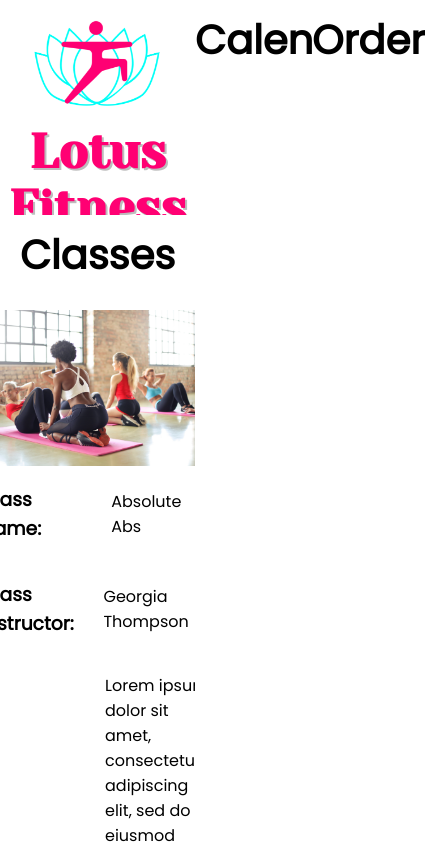
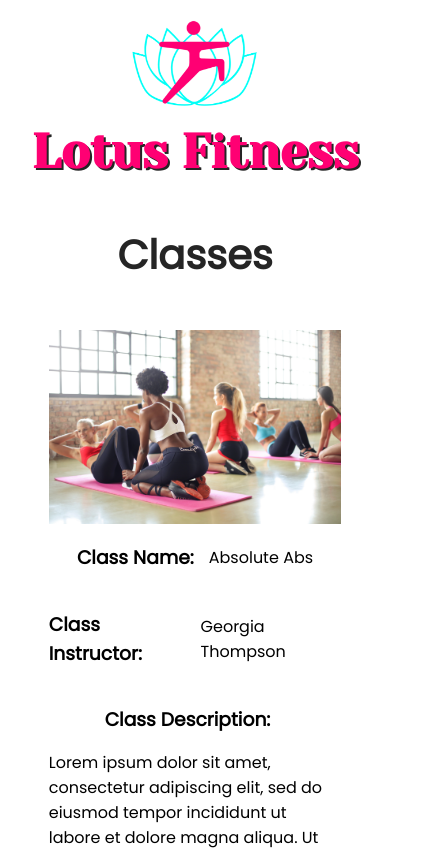
Before and after one commit to melanievillela/fitness, a React (Create React App) app: page / in a window 390 px wide. Shown: the top 850 px of the page, 425 px wide, since content can reach past the window. Built offline with nearby package versions, Linux system fonts and the light colour scheme.

Commit message:
Update
Finished making responsive.

```diff
--- a/src/App.css
+++ b/src/App.css
@@ -3,12 +3,12 @@
 }
 
 button {
-    padding: 5px;
+    padding: 10px;
     margin-top: 15px;
 }
 
 #calendar {
-    width: 30%;
+    width: 40%;
     overflow-y: auto;
 }
 
@@ -37,7 +37,7 @@ button {
 }
 
 #classes-outer {
-    width: 50%;
+    width: 60%;
 }
 
 .column {
@@ -57,11 +57,12 @@ h1 {
     padding: 5px;
     font-size: 3em;
     color: #FF0073;
-    text-shadow: 2px 2px #bdbdbd;
+    text-shadow: 2px 2px #252525;
 }
 
 h2 {
     font-family: 'Poppins', sans-serif;
+    color: #252525;
     font-size: 2.5em;
     position: sticky;
     top: 0;
@@ -92,10 +93,6 @@ h3 {
     height: 100vh;
 }
 
-#order {
-    width: 20%;
-}
-
 .row {
     display: flex;
     align-items: center;
@@ -104,3 +101,42 @@ h3 {
 select {
     padding: 5px;
 }
+
+@media only screen and (max-width: 750px) {
+    .app {
+        flex-direction: column;
+    }
+
+    #calendar {
+        width: 100%;
+        margin-bottom: 25px;
+    }
+
+    #classes-outer {
+        width: 100%
+    }
+
+    .main {
+        height: auto;
+    }
+  }
+
+  @media only screen and (max-width: 550px) {
+    .description {
+        flex-direction: column !important;
+    }
+
+    .description h3 {
+        margin-bottom: 0;
+    }
+}
+
+  @media only screen and (max-width: 375px) {
+    h1 {
+        font-size: 2em;
+    }
+
+    #header {
+        height: 150px;
+    }
+  }
--- a/src/App.js
+++ b/src/App.js
@@ -2,7 +2,6 @@ import React, { Component } from 'react';
 import './App.css';
 import Calendar from './Components/Calendar'
 import Classes from './Components/Classes'
-import Order from './Components/Order'
 
 class App extends Component {
   //Want to add multiple time slots in the future and loop through as options
@@ -96,7 +95,6 @@ class App extends Component {
       <div className="app">
         <Classes {...this.state} selectedClass={this.selectedClass} />
         <Calendar {...this.state} removedClass={this.removedClass} />
-        <Order />
       </div>
     );
   }
--- a/src/Components/Class.js
+++ b/src/Components/Class.js
@@ -18,7 +18,7 @@ class Class extends Component {
             <img src={require(`../Images/${this.props.image}`)} alt="fitness" className="fitness-images"/>
             <div className="row"><h3>Class Name: </h3><p>{this.props.name}</p></div>
             <div className="row"><h3>Class Instructor: </h3><p>{this.props.instructor}</p></div>
-            <div className="row"><h3>Class Description: </h3><p>{this.props.summary}</p></div>
+            <div className="row description"><h3>Class Description: </h3><p>{this.props.summary}</p></div>
             <div className="row"><h3>Days: </h3><p>{this.props.day}</p></div>
             <select name="schedule">
               <option value="times">{this.props.time}</option>
--- a/src/Components/Order.js
+++ /dev/null
@@ -1,13 +0,0 @@
-import React, { Component } from 'react';
-
-class Order extends Component {
-  render() {
-    return (
-        <div className="main column" id="order">
-          <h2>Order</h2>
-        </div>
-    )
-  }
-}
-
-export default Order;
```
Also changed, not shown: src/Components/Calendar.js (+0 -7 lines).
